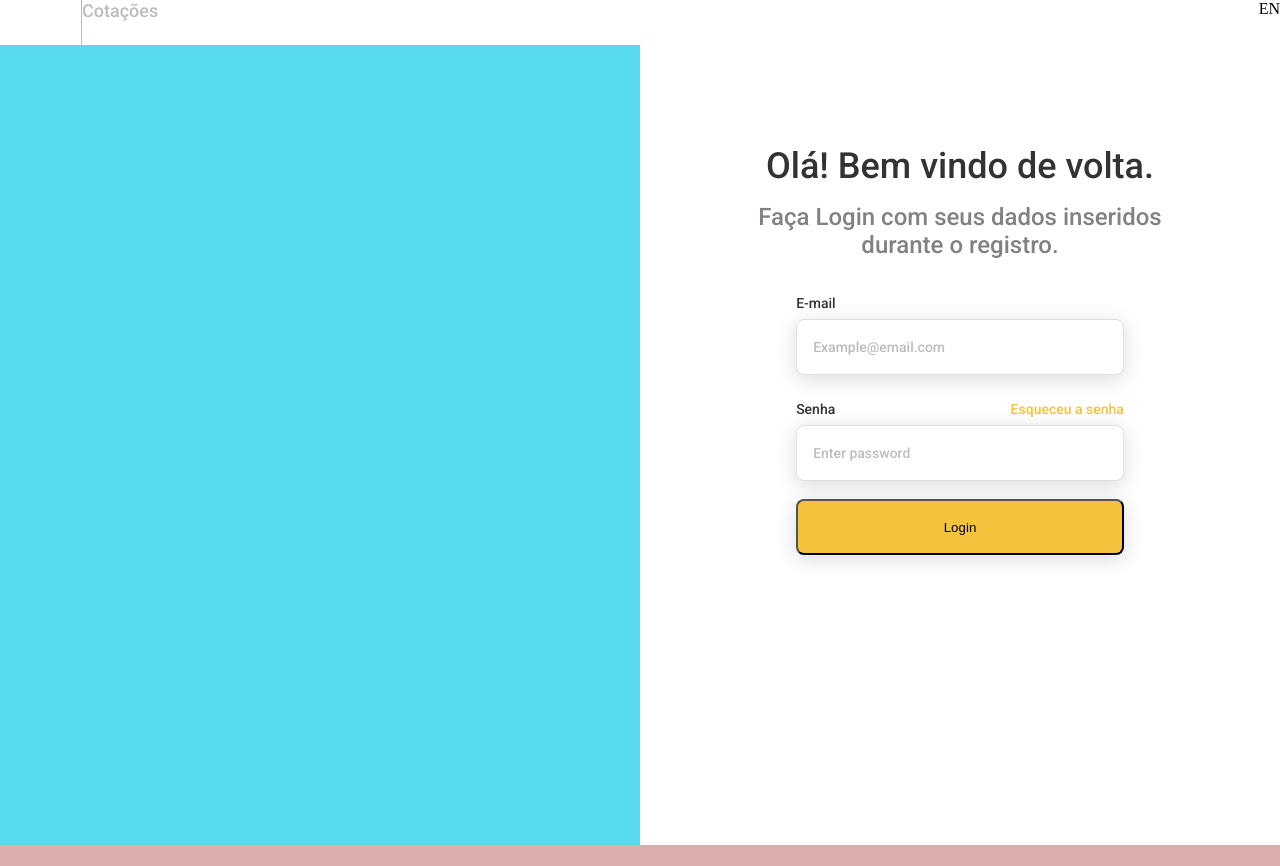
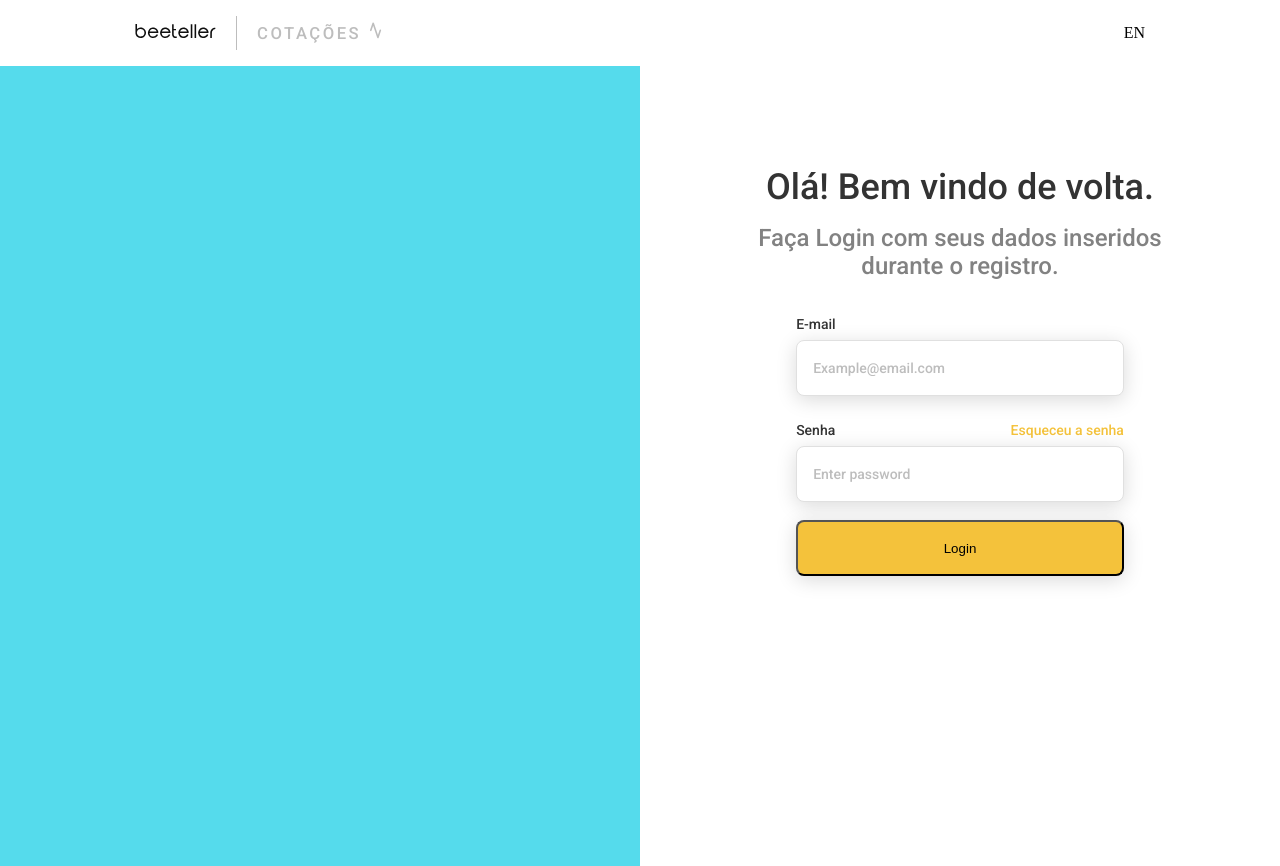
Before and after one commit to doubleyooz/express-beeteller, a React (Create React App) app in the folder frontend/: page /login in a window 1280 px wide. Before the commit the page ends 845 px from the top, so only its background shows below. Built offline with nearby package versions, Linux system fonts and the light colour scheme.

Commit message:
update: logo styles

```diff
--- a/frontend/src/components/HorizontalBar/index.tsx
+++ b/frontend/src/components/HorizontalBar/index.tsx
@@ -20,59 +20,63 @@ const HorizontalBar = () => {
                         <title id="svgcid-4vbwje-5p6ddh"></title>
                         <g>
                             <path
-                                fill="#ffffff"
+                                fill="#0F0F0F"
                                 d="M1.702 5.158c.123-.118.22-.207.314-.293a4.825 4.825 0 0 1 2.79-1.312c1.77-.207 3.271.329 4.485 1.621.737.785 1.197 1.71 1.34 2.77.232 1.735-.214 3.263-1.483 4.527-.763.762-1.666 1.27-2.747 1.438-1.693.262-3.22-.108-4.553-1.186-.107-.087-.208-.185-.314-.275-.392-.322-.612-.759-.82-1.2a6.228 6.228 0 0 1-.556-1.821 1.632 1.632 0 0 1-.016-.217V.312C.142.27.14.226.142.184.158.054.21.002.342.002.729 0 1.113 0 1.496.002c.136 0 .184.055.2.185.007.055.004.109.004.163v4.585c.003.064.003.127.003.223zm3.654 7.348c.346.003.708-.035 1.061-.14 1.524-.45 2.628-1.848 2.696-3.42.051-1.245-.395-2.292-1.33-3.115-.861-.759-1.89-1.033-3.026-.845-1.155.191-2.068.772-2.657 1.787-.511.88-.592 1.83-.405 2.813.279 1.465 1.7 2.955 3.66 2.92z"
-                                data-color="1"
-                                data-darkreader-inline-fill=""></path>
+                                data-color="1"></path>
                             <path
-                                fill="#ffffff"
+                                fill="#0F0F0F"
                                 d="M14.2 8.993c.026.587.14 1.13.405 1.634.488.931 1.22 1.601 2.271 1.837 1.317.294 2.505-.013 3.531-.88.275-.233.482-.527.683-.823.087-.131.171-.265.256-.396.087-.134.139-.15.288-.077.11.055.213.112.323.17.204.108.411.213.615.322.146.08.168.134.1.274-.738 1.47-1.883 2.45-3.53 2.804a6.103 6.103 0 0 1-3.023-.111 4.455 4.455 0 0 1-2.204-1.449c-.705-.842-1.158-1.793-1.278-2.88-.175-1.596.262-3.012 1.324-4.234.873-1.005 1.987-1.544 3.32-1.656.883-.077 1.75.01 2.566.35 1.56.655 2.553 1.807 2.997 3.418.126.46.184.931.19 1.41 0 .048.004.096-.002.144-.01.082-.062.13-.146.137-.062.003-.123.003-.185.003h-8.278c-.064.003-.132.003-.223.003zm7.113-1.372c-.162-.561-.375-1.085-.79-1.496-1.032-1.027-2.284-1.35-3.692-1.008-1.09.265-1.828.973-2.259 1.99-.071.163-.145.33-.181.514h6.922z"
-                                data-color="1"
-                                data-darkreader-inline-fill=""></path>
+                                data-color="1"></path>
                             <path
-                                fill="#ffffff"
+                                fill="#0F0F0F"
                                 d="M48.956 8.993H44.8c-.203 0-.21-.051-.187.204.074.804.34 1.535.877 2.157.524.603 1.168 1.024 1.974 1.152 1.252.2 2.375-.096 3.34-.916.323-.277.563-.632.796-.986.055-.086.106-.175.165-.258.07-.105.132-.128.246-.067.33.169.66.341.983.517.13.07.143.127.075.268-.152.31-.33.603-.537.88-.864 1.158-2.023 1.819-3.466 1.997-.8.1-1.596.061-2.379-.143a4.478 4.478 0 0 1-2.281-1.391c-.758-.858-1.243-1.841-1.37-2.977-.177-1.592.256-3.012 1.315-4.237.877-1.011 1.993-1.554 3.336-1.665.884-.074 1.75.01 2.566.354 1.554.654 2.544 1.803 2.987 3.404.13.466.188.945.191 1.426 0 .042.004.083-.003.128-.01.09-.058.143-.152.15-.055.003-.11.003-.165.003h-4.155zm2.75-1.369c-.456-1.904-2.158-2.654-3.569-2.632-1.624.029-2.896.999-3.34 2.632h6.91z"
-                                data-color="1"
-                                data-darkreader-inline-fill=""></path>
+                                data-color="1"></path>
                             <path
-                                fill="#ffffff"
+                                fill="#0F0F0F"
                                 d="M26.361 8.993c.026.587.14 1.13.405 1.637.488.931 1.22 1.601 2.272 1.837 1.317.294 2.504-.012 3.53-.88.275-.233.482-.527.683-.823.087-.131.172-.265.256-.396.087-.134.139-.15.288-.076.11.054.213.111.323.169.204.108.411.213.615.322.146.08.168.134.1.274-.737 1.471-1.883 2.45-3.53 2.805a6.128 6.128 0 0 1-3.039-.115 4.44 4.44 0 0 1-2.188-1.445c-.705-.843-1.158-1.793-1.278-2.881-.175-1.596.262-3.012 1.324-4.234.873-1.005 1.987-1.544 3.32-1.656.884-.077 1.75.01 2.566.351 1.56.654 2.554 1.806 2.997 3.417.126.46.184.932.19 1.41 0 .048.004.096-.002.144-.01.083-.062.13-.146.137-.061.003-.123.003-.184.003H26.36zm.191-1.372h6.91c-.399-1.755-1.933-2.58-3.373-2.626-1.634-.054-3.029.843-3.537 2.626z"
-                                data-color="1"
-                                data-darkreader-inline-fill=""></path>
+                                data-color="1"></path>
                             <path
-                                fill="#ffffff"
+                                fill="#0F0F0F"
                                 d="M68.772 8.993h-4.156c-.204 0-.21-.051-.187.204.074.804.34 1.535.877 2.157.527.61 1.178 1.03 1.99 1.158 1.236.195 2.35-.102 3.307-.906.285-.24.499-.542.709-.849.09-.134.175-.274.265-.408.071-.105.133-.128.246-.067.33.169.66.341.984.517.13.07.142.127.074.268-.152.31-.33.603-.537.88-.864 1.159-2.022 1.819-3.466 1.998a6.313 6.313 0 0 1-2.378-.144 4.478 4.478 0 0 1-2.282-1.391c-.757-.858-1.242-1.84-1.369-2.977-.178-1.592.256-3.011 1.314-4.237.877-1.011 1.994-1.553 3.337-1.665.883-.073 1.75.01 2.566.354 1.553.654 2.543 1.8 2.987 3.404.13.466.188.945.19 1.426 0 .042.004.083-.002.128-.01.09-.059.144-.153.15-.054.003-.11.003-.165.003-1.378-.003-2.763-.003-4.151-.003zm-4.165-1.372h6.909c-.395-1.748-1.926-2.581-3.37-2.626-1.627-.054-3.025.833-3.54 2.626z"
-                                data-color="1"
-                                data-darkreader-inline-fill=""></path>
+                                data-color="1"></path>
                             <path
-                                fill="#ffffff"
+                                fill="#0F0F0F"
                                 d="M36.785 5.63V.505c0-.303.016-.32.317-.32h.936c.3 0 .313.013.313.32V4.71c0 .178-.019.166.166.166h1.887c.271 0 .29.019.29.287 0 .284.004.564 0 .848-.003.195-.038.23-.24.23h-1.921c-.185 0-.169-.016-.169.163v3.736c0 .312.004.625.078.931.123.51.388.932.793 1.267.285.233.634.265.987.246.24-.013.466-.083.683-.189.026-.012.055-.028.08-.038.136-.054.201-.029.256.109.062.15.114.303.172.456.065.169.133.335.194.504.039.112.016.175-.094.217-.608.22-1.23.392-1.89.338-.802-.064-1.45-.421-1.958-1.034-.602-.72-.877-1.557-.88-2.485-.003-1.605-.003-3.22 0-4.83z"
-                                data-color="1"
-                                data-darkreader-inline-fill=""></path>
+                                data-color="1"></path>
                             <path
-                                fill="#ffffff"
+                                fill="#0F0F0F"
                                 d="M55.438 7.108V.555c0-.303.02-.323.334-.323h.951c.243 0 .282.042.285.288v13.119c0 .338-.006.344-.346.344h-.952c-.246 0-.268-.022-.268-.27V7.735c-.004-.207-.004-.418-.004-.628z"
-                                data-color="1"
-                                data-darkreader-inline-fill=""></path>
+                                data-color="1"></path>
                             <path
-                                fill="#ffffff"
+                                fill="#0F0F0F"
                                 d="M60.832 7.114v6.553c0 .31-.01.32-.313.32h-1.007c-.204 0-.243-.042-.246-.246V.583c0-.328.02-.35.346-.35h.936c.048 0 .097.003.145.009.084.01.133.06.14.144.003.06.003.12.003.181-.004 2.18-.004 4.365-.004 6.547z"
-                                data-color="1"
-                                data-darkreader-inline-fill=""></path>
+                                data-color="1"></path>
                             <path
-                                fill="#ffffff"
+                                fill="#0F0F0F"
                                 d="M74.965 10.99V8.41c0-.39.097-.763.22-1.13.288-.852.673-1.656 1.32-2.304.615-.612 1.34-1.056 2.21-1.234.334-.067.654.006.968.115.15.05.295.118.43.197.12.07.14.138.072.256-.2.328-.411.654-.615.982-.052.083-.126.112-.22.08-.47-.156-.883-.029-1.246.268-.647.53-1.14 1.17-1.366 1.981-.08.29-.103.594-.126.894a27.53 27.53 0 0 0-.071 2.003c-.003 1.053 0 2.106 0 3.159 0 .28-.013.293-.301.293h-1.026c-.217 0-.255-.041-.255-.252.006-.909.006-1.818.006-2.728z"
-                                data-color="1"
-                                data-darkreader-inline-fill=""></path>
+                                data-color="1"></path>
                         </g>
                     </svg>
                 </div>
-                <div className='delimiter'></div>
+                <div className="delimiter"></div>
 
-                <span>
-                    Cotações
-                </span>
-
+                <div className="activity">
+                    <span>COTAÇÕES</span>
+                    <svg
+                        width="14"
+                        height="21"
+                        viewBox="0 0 14 21"
+                        fill="none"
+                        xmlns="http://www.w3.org/2000/svg">
+                        <path
+                            d="M13 10.5L10 19.5L4 1.5L1 10.5"
+                            stroke="#BDBDBD"
+                            stroke-width="2"
+                            stroke-linecap="round"
+                            stroke-linejoin="round"
+                        />
+                    </svg>
+                </div>
             </div>
 
             <span>EN</span>
--- a/frontend/src/components/HorizontalBar/styles.scss
+++ b/frontend/src/components/HorizontalBar/styles.scss
@@ -1,39 +1,54 @@
+$bar-height: calc(8500vh / 1024);
+$text-size: calc(600vh / 1024 + 12px);
+$text-width: calc(400vh / 1024 + 10px);
+$delimiter-height: calc(450vh / 1024 + 30px);
+
 .bar-container {
 
     display: flex;
     flex-direction: row;
     justify-content: space-between;
-    align-items: space-between;
+    align-items: center;
 
 
+    height: $bar-height;
+    padding: 20px 135px;
     background-color: #FFFFFF;
 
     .logo-container {
         display: flex;
         flex-direction: row;
+        align-items: center;
 
-        .beeteller {
-            svg {
-                g {
-                    --darkreader-inline-fill:#0F0F0F;
-                        background: #0F0F0F;
+        margin: 10px 0px;
 
-                }
-            }
+        .delimiter {
+            width: 1px;
+            height: $delimiter-height;
+            background-color: #BDBDBD;
+            margin: 0px 20px;
 
         }
 
-        .delimiter {
-            width: 1px;
-            height: 45px;
-            background-color: #BDBDBD;
+        .activity {
+            span {
+                font: $text-size 'Roboto', sans-serif;
+                font-variant: small-caps;
+                line-height: 21px;
+                letter-spacing: 0.15em;
+                color: #BDBDBD;
 
+                margin: 0px 8px 0px 0px;
+            }
+
+            svg {
+                width: $text-width;
+                height: $text-size;
+
+
+
+            }
         }
 
-        span {
-            font: 18px 'Roboto', sans-serif;
-            line-height: 21px;
-            color: #BDBDBD;
-        }
     }
 }
```
